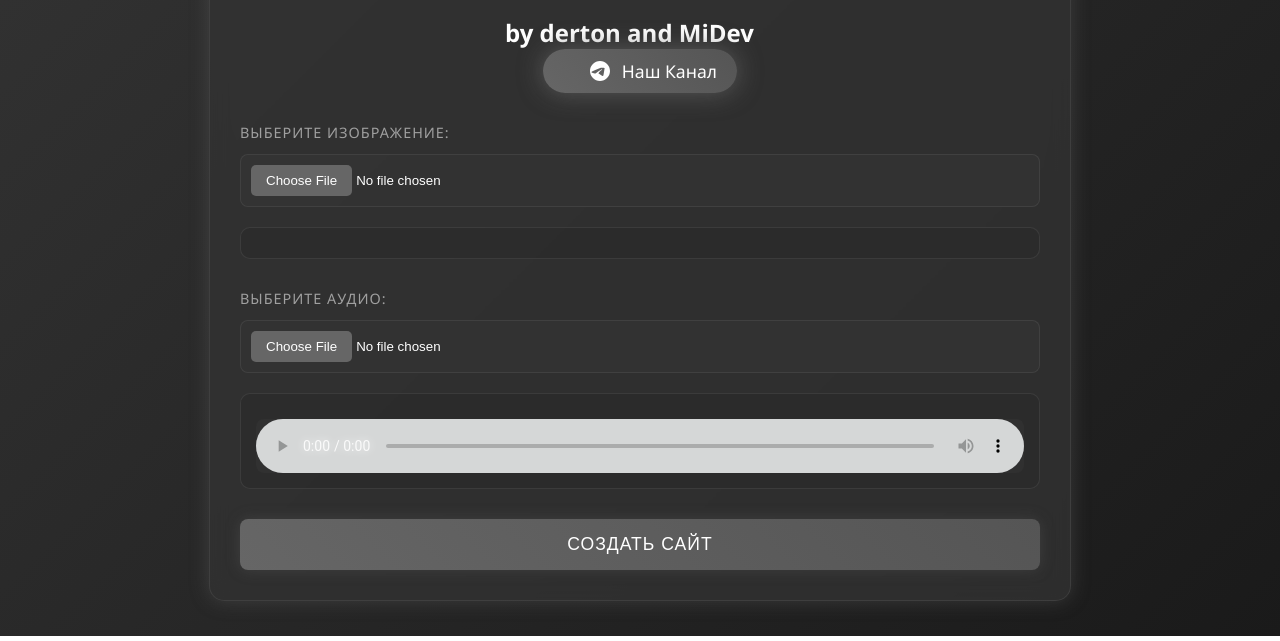
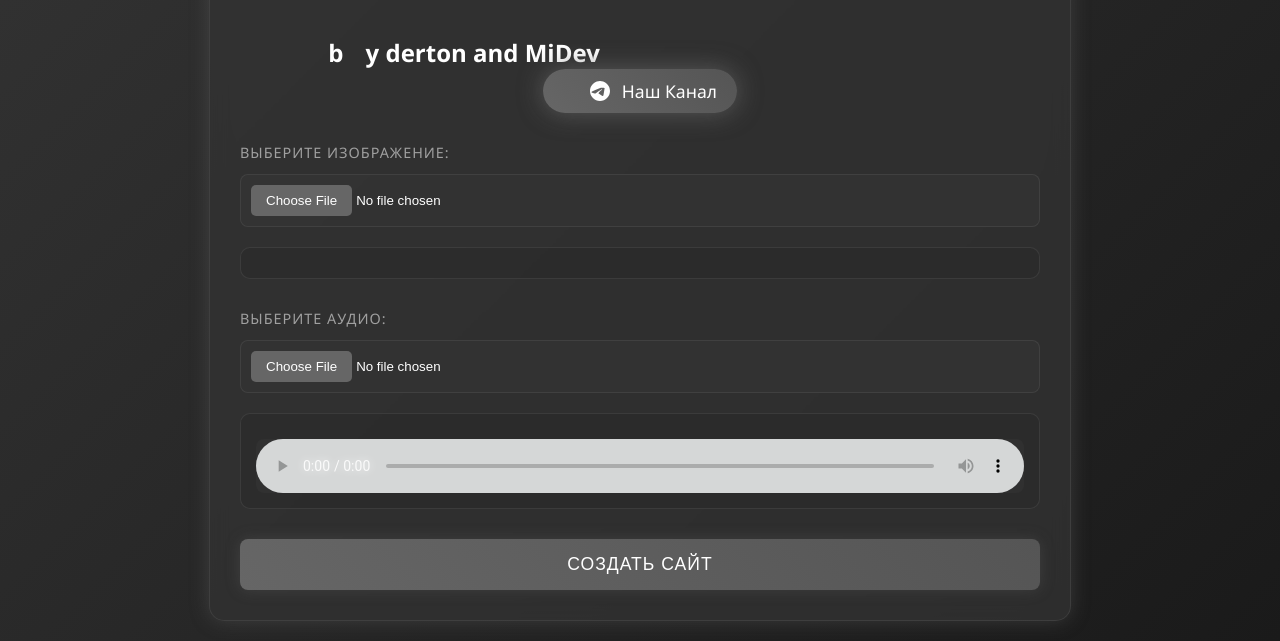
Before and after one commit to Glebpotyl456/SiteSync, a plain HTML site: page index.html in a window 1280 px wide. Shown: the part 164-805 px from the top of the page. Drawn offline with Linux system fonts and the light colour scheme.

Commit message:
Update index.html

```diff
--- a/index.html
+++ b/index.html
@@ -287,7 +287,7 @@
 <body>
     <div class="container">
         <h1>Генератор сайтов для SoundTag</h1>
-		                                <h2>ㅤㅤㅤㅤㅤㅤㅤㅤㅤㅤㅤㅤby derton and MiDev</h2>
+		                                <h2>ㅤㅤㅤㅤㅤ⠀⠀⠀⠀⠀⠀⠀⠀⠀⠀⠀⠀⠀⠀⠀⠀⠀⠀⠀⠀ㅤㅤㅤㅤㅤㅤㅤㅤㅤㅤㅤㅤㅤㅤㅤㅤㅤㅤㅤbㅤy derton and MiDev</h2>
         <div class="header-links">
             <a href="#" class="telegram-link">ㅤ
                 <svg viewBox="0 0 24 24" width="24" height="24">
```
